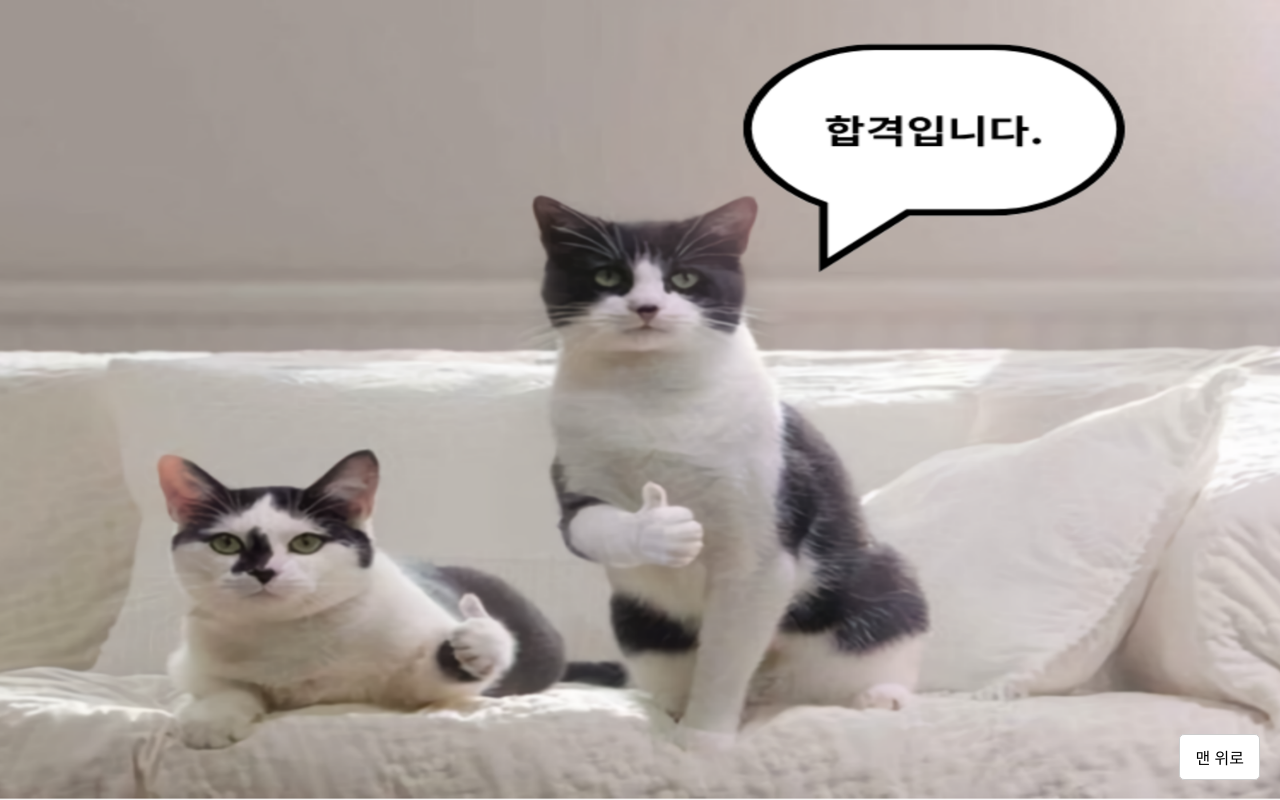
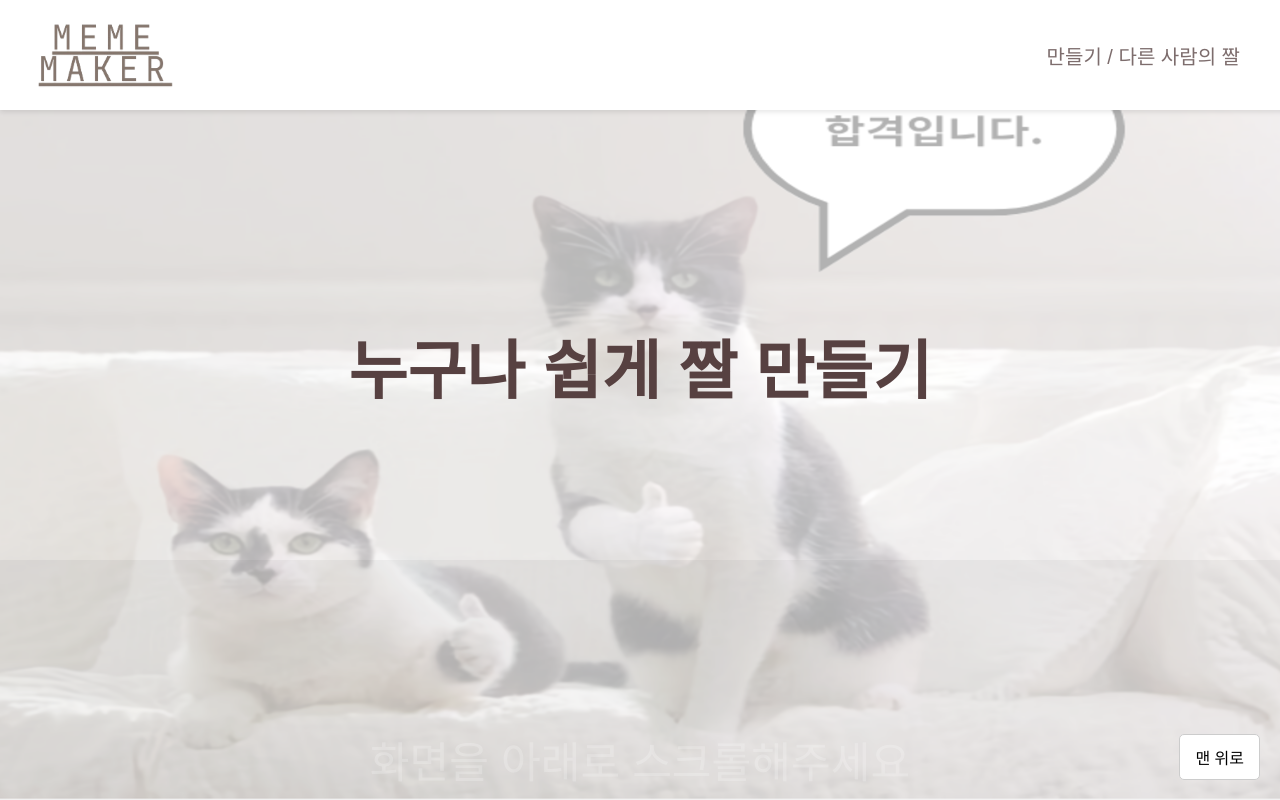
Before and after one commit to rurubel/itshow_mememaker, a React (Create React App) app in the folder mememaker/: page / in a window 1280 px wide. Built offline with nearby package versions, Linux system fonts and the light colour scheme.

Commit message:
네비게이션 바, 메인 텍스트 추가

```diff
--- a/mememaker/src/MemeMakerApp.css
+++ b/mememaker/src/MemeMakerApp.css
@@ -1,11 +1,16 @@
-body, html, #root, .App {
+body, html, #root {
   margin: 0;
+  padding: 0;
   height: 100%;
   font-family: sans-serif;
   overflow-x: hidden;
 }
 
-/* ✅ 배경 이미지 스타일 */
+.MemeMakerApp {
+  position: relative;
+  min-height: 200vh;
+}
+
 .main_bg {
   position: fixed;
   top: 0;
@@ -13,24 +18,59 @@ body, html, #root, .App {
   width: 100vw;
   height: 100vh;
   object-fit: cover;
-  z-index: -1; /* 배경이 맨 뒤로 */
+  opacity: 0.3;
+  z-index: -1;
   pointer-events: none;
 }
 
-/* 스크롤 힌트 */
+.navbar {
+  position: fixed;
+  top: 0;
+  left: 0;
+  width: 100%;
+  padding: 15px 30px;
+  display: flex;
+  justify-content: space-between;
+  align-items: center;
+  background-color: white;
+  z-index: 100;
+  box-shadow: 0 2px 5px rgba(0,0,0,0.1);
+}
+
+.logo {
+  width: 150px;
+  height: 80px;
+}
+
+.nav-links {
+  padding-right: 70px;
+  font-size: 20px;
+  color: #7D6D6D;
+}
+
+.main_text {
+  position: absolute;
+  top: 40vh;
+  width: 100%;
+  text-align: center;
+  font-size: 4em;
+  font-weight: bold;
+  color: #574141;
+  z-index: 5;
+}
+
 .scroll-hint {
   position: fixed;
   bottom: 10px;
   width: 100%;
   text-align: center;
   color: white;
-  font-size: 1.5em;
+  font-size: 2.7em;
   pointer-events: none;
   animation: fadeInOut 2s infinite;
   z-index: 1000;
 }
 
-/* 하단 오버레이 */
 .bottom-overlay {
   position: fixed;
   bottom: 0;
@@ -43,7 +83,6 @@ body, html, #root, .App {
   z-index: 10;
 }
 
-/* 맨 위로 버튼 */
 .top-button {
   position: fixed;
   bottom: 20px;
@@ -57,7 +96,6 @@ body, html, #root, .App {
   z-index: 20;
 }
 
-/* 애니메이션 */
 @keyframes darkenLighten {
   0% { background: rgba(0, 0, 0, 0); }
   50% { background: rgba(0, 0, 0, 0.2); }
--- a/mememaker/src/MemeMakerApp.jsx
+++ b/mememaker/src/MemeMakerApp.jsx
@@ -1,7 +1,7 @@
-import { useEffect, useState } from 'react';
+import React, { useEffect, useState } from 'react';
 import './MemeMakerApp.css';
 import mainBg from './assets/main_bg.png';
-
+import logo from './assets/logo.png';
 
 function MemeMakerApp() {
   const [showOverlay, setShowOverlay] = useState(true);
@@ -19,7 +19,7 @@ function MemeMakerApp() {
     };
 
     window.addEventListener('scroll', handleScroll);
-    handleScroll(); // 초기 상태 설정
+    handleScroll();
 
     return () => window.removeEventListener('scroll', handleScroll);
   }, []);
@@ -32,11 +32,12 @@ function MemeMakerApp() {
 
   return (
     <div className="MemeMakerApp">
-      <img
-      src={mainBg}
-      alt="배경"
-      className="main_bg"
-    />
+      <img src={mainBg} alt="배경" className="main_bg" />
+      <nav className="navbar">
+        <img src={logo} alt="로고" className="logo"/>
+        <div className="nav-links">만들기 / 다른 사람의 짤</div>
+      </nav>
+      <div className="main_text">누구나 쉽게 짤 만들기</div>
       {showScrollHint && (
         <div className="scroll-hint">화면을 아래로 스크롤해주세요</div>
       )}
@@ -46,6 +47,7 @@ function MemeMakerApp() {
           맨 위로
         </button>
       )}
+      <div style={{ height: '200vh' }}></div>
     </div>
   );
 }
```
